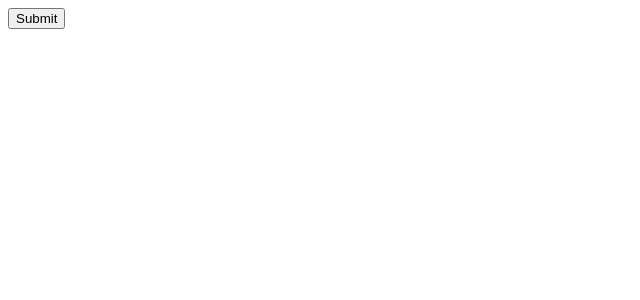
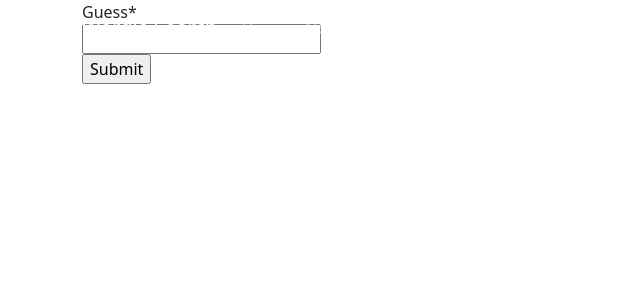
Before and after one commit to RickWeber/wordle_django, a Django app: page /guess/ in a window 1280 px wide. Shown: the top 300 px of the page, without its empty margins (0-640 px from the left). Run offline with Django 4.2, Linux system fonts and the light colour scheme; parts of the project's set-up code (start-up, migrations or seed data) failed here and were passed over; some libraries are stand-ins or nearby versions.

Commit message:
create class based view

```diff
--- a/wordle_search/guess/admin.py
+++ b/wordle_search/guess/admin.py
@@ -1,5 +1,5 @@
 from django.contrib import admin
-from .models import TodaysAnswer, Guesses
+from .models import TodaysAnswer, Game
 # Register your models here.
 admin.site.register(TodaysAnswer)
-admin.site.register(Guesses)
+admin.site.register(Game)
--- a/wordle_search/guess/forms.py
+++ b/wordle_search/guess/forms.py
@@ -1,5 +1,5 @@
 from django import forms
-from .models import Guesses
+from .models import Game
 from .wordlists import all_words
 
 #class GuessForm(forms.Form):
@@ -7,7 +7,7 @@ from .wordlists import all_words
 
 class GuessForm(forms.ModelForm):
     class Meta:
-        model = Guesses
+        model = Game
         fields = "__all__"
         exclude = ["correct_word"]
         #fields = ["current_guess"]
--- a/wordle_search/guess/models.py
+++ b/wordle_search/guess/models.py
@@ -17,9 +17,10 @@ class TodaysAnswer(models.Model):
         return self.word
 
 class Game(models.Model):
+    guess = models.CharField(max_length=5)
+
     def __init__(self, correct_word = None):
         self.correct_word = correct_word or TodaysAnswer().word
-        self.current_guess = models.CharField(max_length=5)
         self.guesses = []
         self.wordlist = all_words
 
--- /dev/null
+++ b/wordle_search/guess/templates/guess/base.html
@@ -0,0 +1,74 @@
+{% load static %}
+<!DOCTYPE html>
+<html>
+<head>
+    <!-- bootstrap details from: https://getbootstrap.com/docs/5.0/getting-started/introduction/ -->
+    <meta charset="utf-8">
+    <meta name="viewport" content="width=device-width, initial-scale=1">
+    <link href="https://cdn.jsdelivr.net/npm/bootstrap@5.0.2/dist/css/bootstrap.min.css" rel="stylesheet" integrity="sha384-EVSTQN3/azprG1Anm3QDgpJLIm9Nao0Yz1ztcQTwFspd3yD65VohhpuuCOmLASjC" crossorigin="anonymous">
+    <!--<link rel="stylesheet" type="text/css" href="{% static 'blog/main.css' %}">-->
+    <title> Wordle Search </title>
+</head>
+<body>
+    <header class="site-header">
+        <nav class="navbar navbar-expand-md navbar-dark bg-steel fixed-top">
+            <div class="container">
+            <a class="navbar-brand mr-4" href="{% url 'guess' %}">Wordle Search</a>
+            <button class="navbar-toggler" type="button" data-toggle="collapse" data-target="#navbarToggle" aria-controls="navbarToggle" aria-expanded="false" aria-label="Toggle navigation">
+            <span class="navbar-toggler-icon"></span>
+            </button>
+            <div class="collapse navbar-collapse" id="navbarToggle">
+                <div class="navbar-nav mr-auto">
+                <a class="nav-item nav-link" href="#">Home</a>
+                <a class="nav-item nav-link" href="#">About</a>
+                </div>
+                <!-- Navbar Right Side -->
+                    <div class="collapse navbar-collapse justify-content-end">
+                        <div class="navbar-nav">
+                            {% if user.is_authenticated %}
+                        <a class="nav-item nav-link" href="">New Post</a>
+                        <a class="nav-item nav-link" href="">Profile</a>
+                        <a class="nav-item nav-link" href="">Logout</a>
+                            {% else %}
+                        <a class="nav-item nav-link" href="">Login</a>
+                        <a class="nav-item nav-link" href="">Register</a>
+                            {% endif %}
+                        </div>
+                </div>
+            </div>
+            </div>
+        </nav>
+        </header>
+    </div>
+    <main role="main" class="container">
+        <div class="row">
+            <div class="col-md-8">
+                {% if messages %}
+                    {% for message in messages %}
+                        <div class="alert alert-{{ message.tags }}">
+                            {{ message }}
+                        </div>
+                    {% endfor %}
+                {% endif %}
+                {% block content %}{% endblock %}
+            </div>
+            <!--
+            <div class="col-md-4">
+            <div class="content-section">
+                <h3>Our Sidebar</h3>
+                <p class='text-muted'>You can put any information here you'd like.
+                <ul class="list-group">
+                    <li class="list-group-item list-group-item-light">Latest Posts</li>
+                    <li class="list-group-item list-group-item-light">Announcements</li>
+                    <li class="list-group-item list-group-item-light">Calendars</li>
+                    <li class="list-group-item list-group-item-light">etc</li>
+                </ul>
+                </p>
+            </div>
+            </div>
+-->
+        </div>
+        </main>
+    <script src="https://cdn.jsdelivr.net/npm/bootstrap@5.0.2/dist/js/bootstrap.bundle.min.js" integrity="sha384-MrcW6ZMFYlzcLA8Nl+NtUVF0sA7MsXsP1UyJoMp4YLEuNSfAP+JcXn/tWtIaxVXM" crossorigin="anonymous"></script>
+</body>
+</html>
--- a/wordle_search/guess/templates/guess/guess.html
+++ b/wordle_search/guess/templates/guess/guess.html
@@ -1,6 +1,9 @@
-<form action="/guess/" method="post">
+{% extends "guess/base.html" %}
+{% load crispy_forms_tags %}
+{% block content %}
+<form action="/guess/" method="POST">
     {% csrf_token %}
-    {{ form }}
+    {{ form|crispy }}
     <input type="submit" value="Submit">
 </form>
 
@@ -10,3 +13,5 @@
     connect to models (here or in views?)
     and deal with accordingly.
 -->
+
+{% endblock %}
--- a/wordle_search/guess/urls.py
+++ b/wordle_search/guess/urls.py
@@ -4,6 +4,6 @@ from . import views
 
 urlpatterns = [
     path('', views.index, name=''),
-    path('guess/', views.guess, name='guess'),
+    path('guess/', views.Guess.as_view(), name='guess'),
     path('cheat/', views.cheat, name='cheat')
 ]
--- a/wordle_search/guess/views.py
+++ b/wordle_search/guess/views.py
@@ -1,20 +1,22 @@
 from importlib.metadata import requires
 from django.http import HttpResponse, HttpResponseRedirect
 from django.shortcuts import render
+from django.views.generic import CreateView
 
 from .forms import GuessForm
 from .models import TodaysAnswer
-from .models import Guesses
+from .models import Game
+from .wordlists import all_words
 
 # Create your views here.
 def index(request):
     return HttpResponse("Hello World!")
-
+"""
 def guess(request):
     if request.method == 'POST':
         form = GuessForm(request.POST)
         # TODO: Figure out this section
-        g = Guesses()
+        g = Game()
         current_guess = form.cleaned_data['guesses'][-1]
         flags = g.evaluate_guess(current_guess)
         g.next_guess(current_guess)
@@ -28,6 +30,19 @@ def guess(request):
         form = GuessForm()
     # form response needs to be passed in as context?
     return render(request, 'guess/guess.html', {'form': form})
+"""
+
+class Guess(CreateView):
+    model = Game
+    template_name = "guess/guess.html"
+    fields = ['guess']
+#    def form_valid(self, form):
+#        guess = self.request.guess
+#        valid_guess = guess in all_words
+#        if valid_guess: # figure this out...
+#            super().form_valid(form)
+#        else:
+#            super().form_valid(form)
 
 def cheat(request):
     ans = TodaysAnswer().word
--- a/wordle_search/wordle_search/settings.py
+++ b/wordle_search/wordle_search/settings.py
@@ -32,6 +32,7 @@ ALLOWED_HOSTS = []
 
 INSTALLED_APPS = [
     'guess.apps.GuessConfig',
+    'crispy_forms',
     'django.contrib.admin',
     'django.contrib.auth',
     'django.contrib.contenttypes',
```
Also changed, not shown: wordle_search/guess/templates/guess/index.html (+3 -9 lines).
